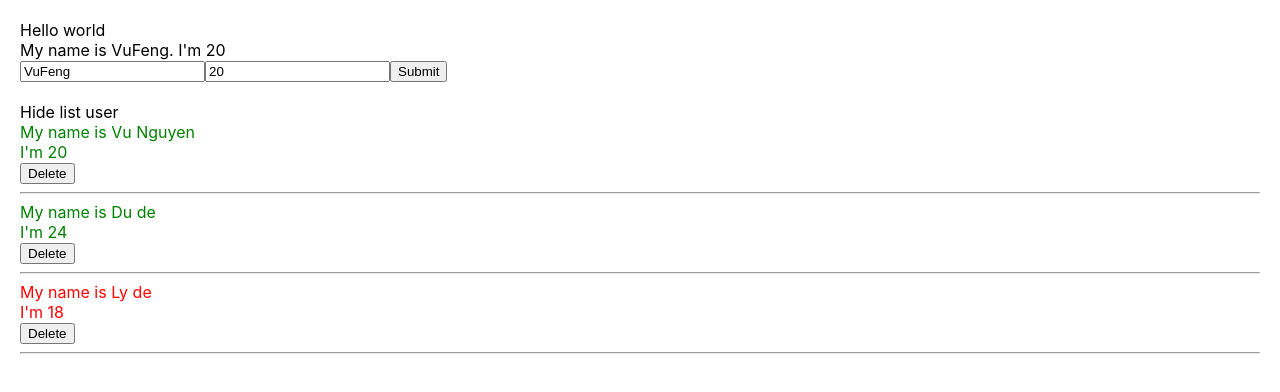
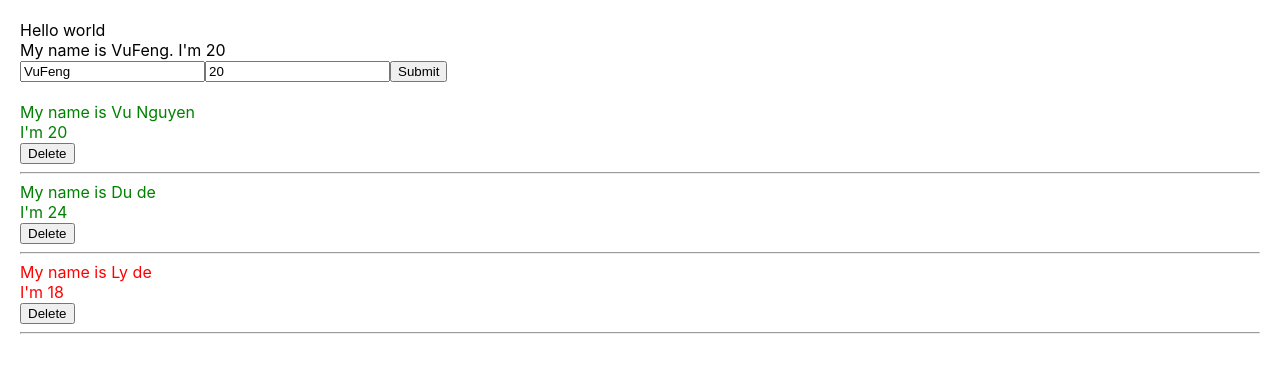
Before and after one commit to VuFeg/base-react-redux, a React (Create React App) app: page / in a window 1280 px wide. Shown: the top 392 px of the page. Built offline with nearby package versions, Linux system fonts and the light colour scheme.

Commit message:
test stateless

```diff
--- a/src/components/DisplayInfor.js
+++ b/src/components/DisplayInfor.js
@@ -1,32 +1,43 @@
 import React from "react";
 import "./DisplayInfor.scss";
 import logo from "./../logo.svg"
-class DisplayInfor extends React.Component {
-    state = {
-        isShowListUser: true
-    }
-    handleShowHide = () => {
-        this.setState({
-            isShowListUser: !this.state.isShowListUser
-        })
-    }
-    render() {
-        const { listUsers } = this.props;
+
+// class DisplayInfor extends React.Component {
+//     render() {
+//         const { listUsers } = this.props;
+//         return (
+//             <div className="display-infor-container">
+//                 {true &&
+//                     <>
+//                         {listUsers.map((user) => {
+//                             return (
+//                                 <div key={user.id} className={+user.age > 18 ? "green" : "red"}>
+//                                     <div>My name is {user.name}</div>
+//                                     <div>I'm {user.age}</div>
+//                                     <button onClick={() => this.props.handleDeleteUser(user.id)}>Delete</button>
+//                                     <hr />
+//                                 </div>
+//                             )
+//                         })}
+//                     </>
+//                 }
+//             </div>
+//         )
+//     }
+// }
+
+const DisplayInfor = (props) => {
+    const { listUsers } = props;
     return (
         <div className="display-infor-container">
-                <div>
-                    <span onClick={() => this.handleShowHide()}>
-                        {this.state.isShowListUser === true ? "Hide list user" : "Show list user"}
-                    </span>
-                </div>
-                {this.state.isShowListUser &&
+            {true &&
                 <>
                     {listUsers.map((user) => {
                         return (
                             <div key={user.id} className={+user.age > 18 ? "green" : "red"}>
                                 <div>My name is {user.name}</div>
                                 <div>I'm {user.age}</div>
-                                    <button onClick={() => this.props.handleDeleteUser(user.id)}>Delete</button>
+                                <button onClick={() => props.handleDeleteUser(user.id)}>Delete</button>
                                 <hr />
                             </div>
                         )
@@ -36,6 +47,5 @@
         </div>
     )
 }
-}
 
 export default DisplayInfor;
```
Lines whose indentation alone changed are shown as unchanged.
